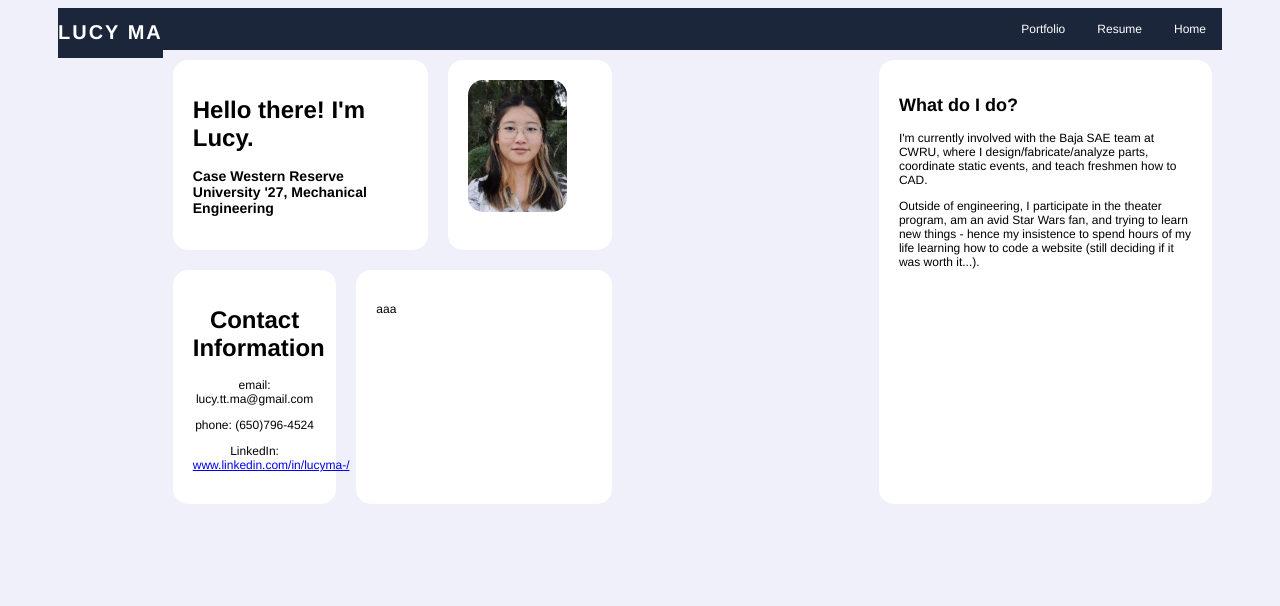
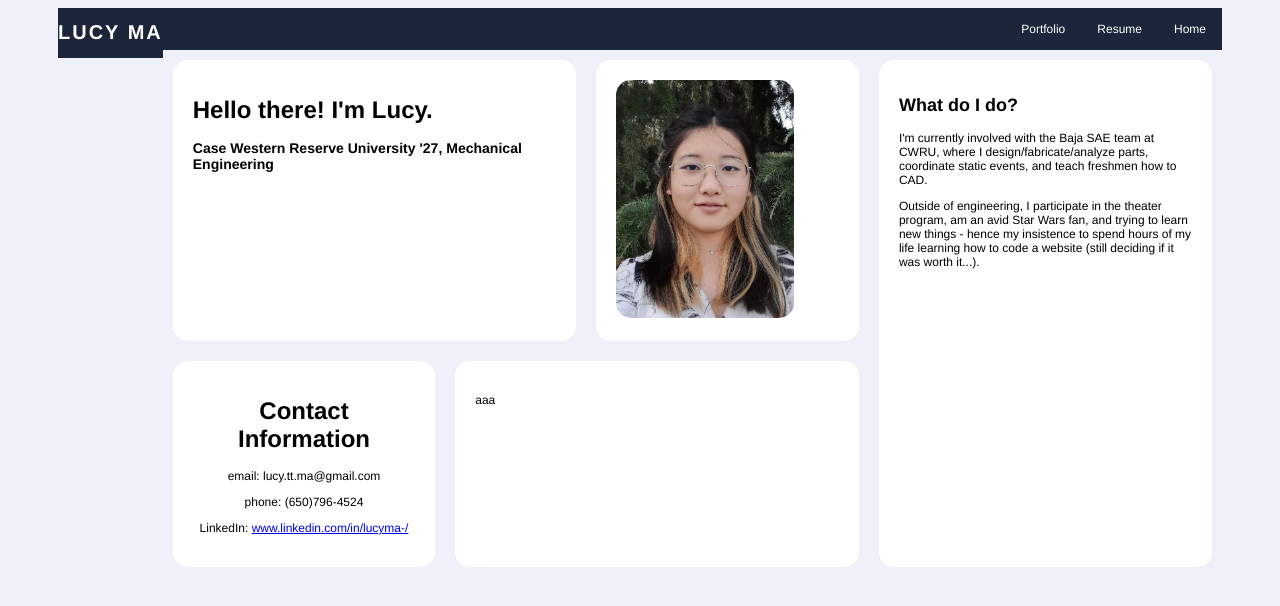
Before and after one commit to lucyttma/lucyttma.github.io, a Jekyll site: the page built from index.html, in a window 1280 px wide. Shown: the top 606 px of the page. Built offline with Jekyll 4.4.1, drawn with Linux system fonts in a browser that asks for light colours.

Commit message:
Update main.scss

```diff
--- a/_sass/main.scss
+++ b/_sass/main.scss
@@ -63,7 +63,6 @@ body {
 
 .home_wrapper_left {
   left: 10%;
-  width: 65%;
   display: grid;
   grid-template-rows: auto auto;
 }
```
